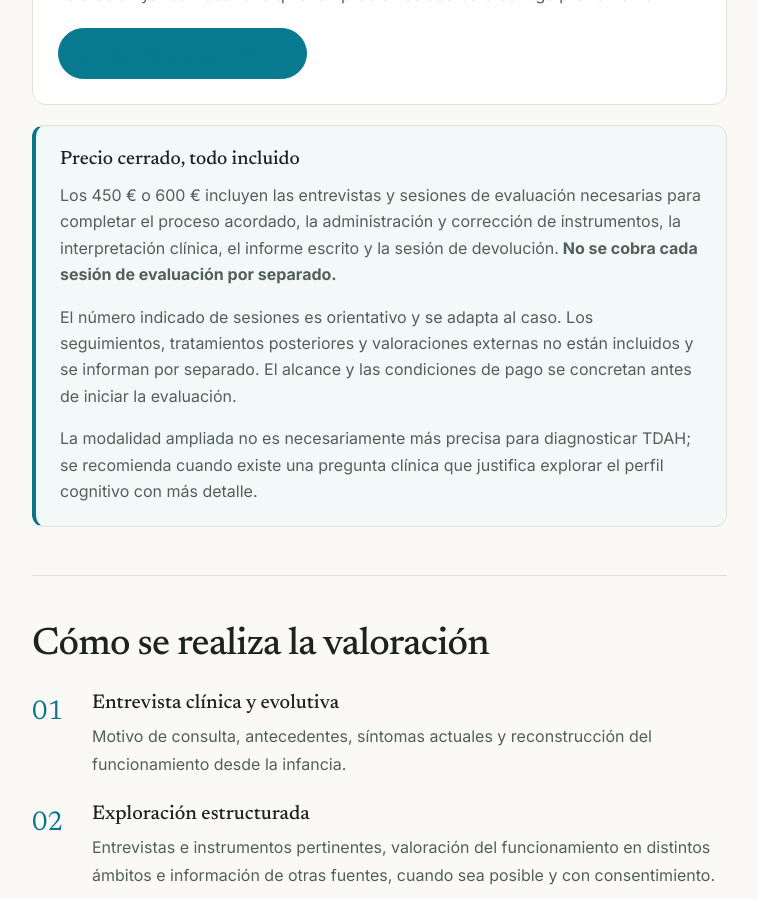
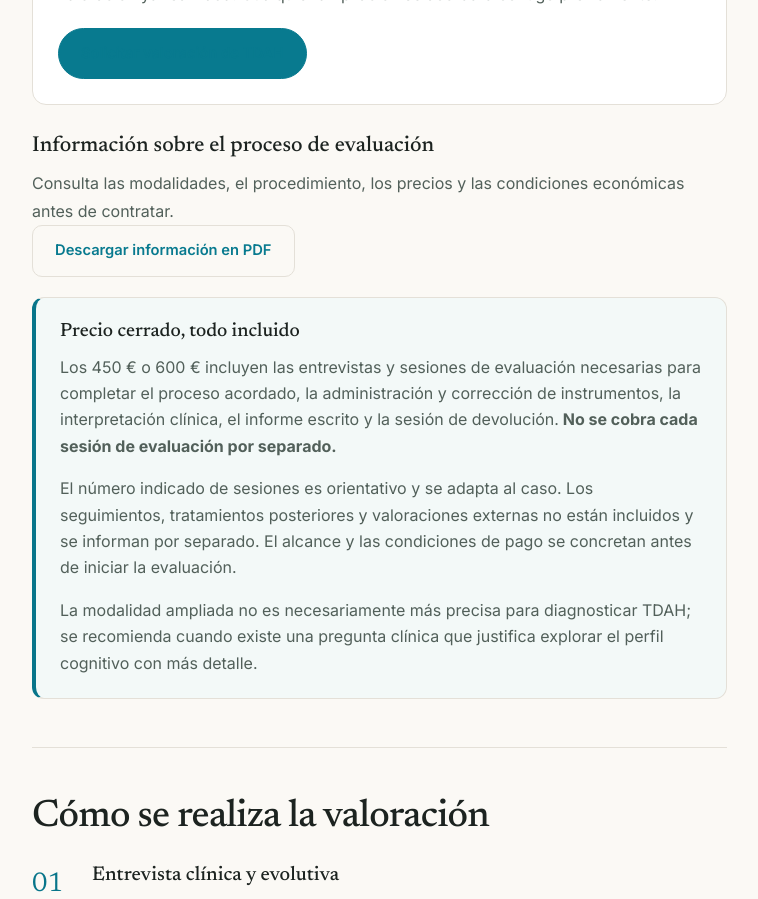
Before and after one commit to carolinasanchezgirona/Portfolio-Carolina, a Next.js app: page /evaluacion-tdah-adultos in a window 1280 px wide. Shown: the part 3040-3939 px from the top of the page, without its empty margins (88-846 px from the left). Built offline with nearby package versions, Linux system fonts and the light colour scheme.

Commit message:
Link downloadable ADHD patient information PDF from assessment page

```diff
--- a/app/evaluacion-tdah-adultos/page.tsx
+++ b/app/evaluacion-tdah-adultos/page.tsx
@@ -204,6 +204,15 @@ export default function AdultAdhdAssessmentPage() {
               <p>Antes de comenzar, valoraremos qué opción es más adecuada para tu motivo de consulta y aclararemos el alcance y el presupuesto. Si durante una evaluación diagnóstica resulta necesario ampliar el estudio, podrás hacerlo por <strong>150 € adicionales</strong>, siempre que forme parte del mismo proceso y se aproveche la valoración ya realizada. Cualquier ampliación se acordará contigo previamente.</p>
               <a className="editorial-btn editorial-btn-primary" href="mailto:contact@carolinasanchezgirona.com?subject=Solicitud%20de%20evaluacion%20TDAH%20adulto">Solicitar valoración de TDAH</a>
             </div>
+            <div className="tdah-download">
+              <div>
+                <h3>Información sobre el proceso de evaluación</h3>
+                <p>Consulta las modalidades, el procedimiento, los precios y las condiciones económicas antes de contratar.</p>
+              </div>
+              <a className="editorial-btn editorial-btn-secondary" href="/informacion-evaluacion-tdah-adultos.pdf" download="Informacion_evaluacion_TDAH_adultos.pdf" type="application/pdf">
+                Descargar información en PDF
+              </a>
+            </div>
             <div className="tdah-included" role="note">
               <h3>Precio cerrado, todo incluido</h3>
               <p>Los 450 € o 600 € incluyen las entrevistas y sesiones de evaluación necesarias para completar el proceso acordado,
```
